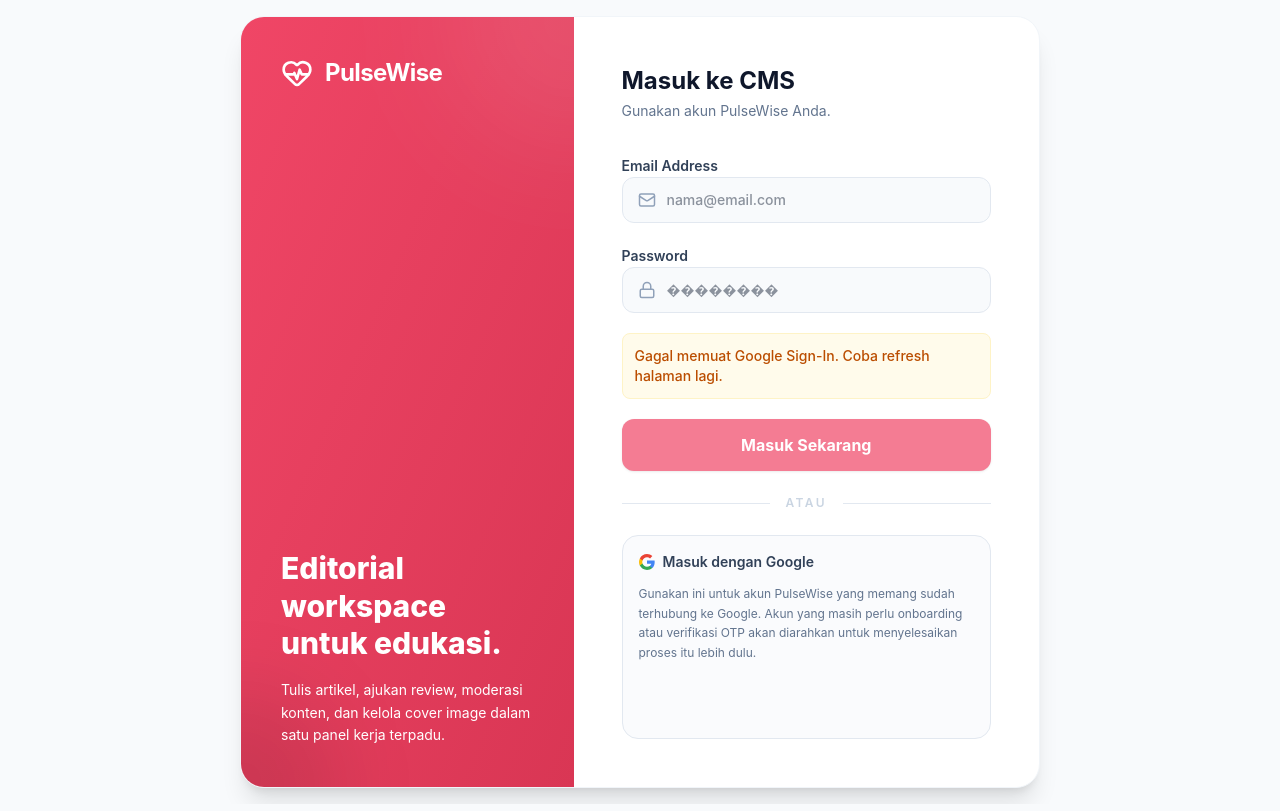
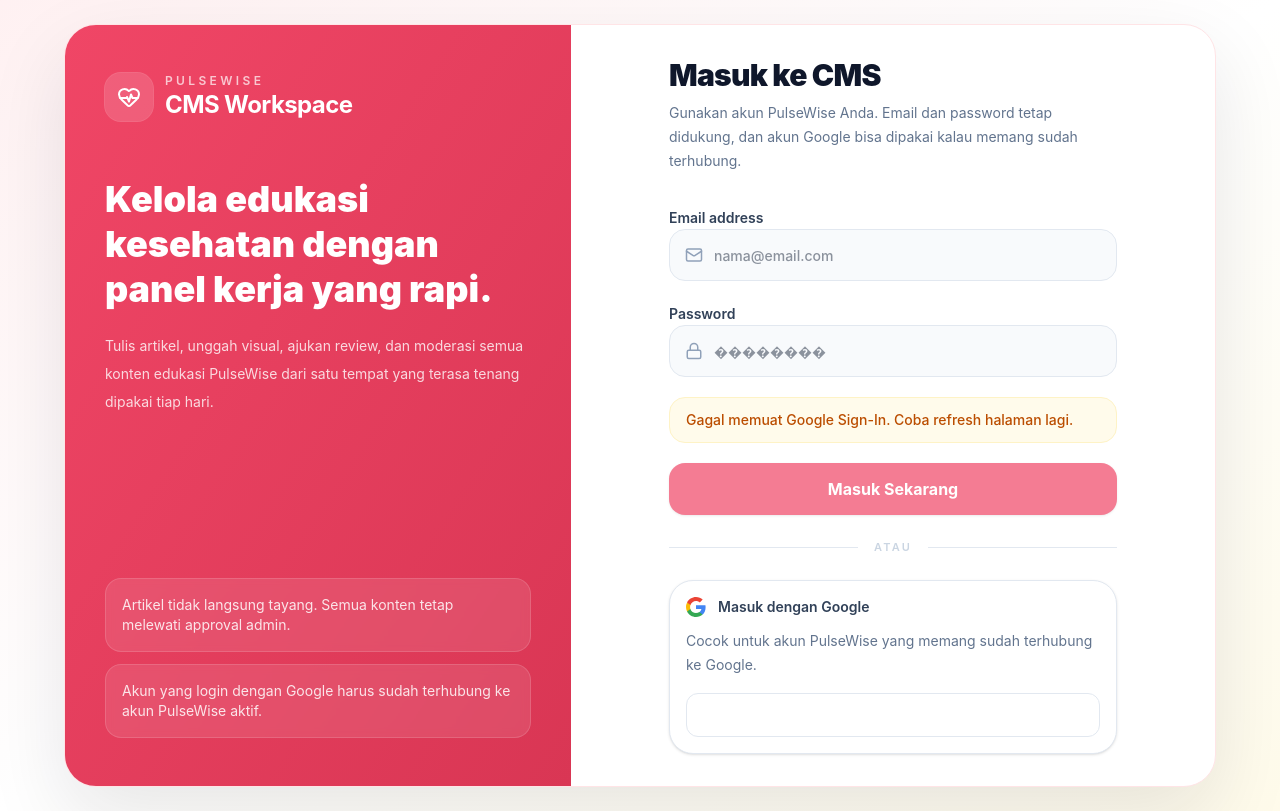
Before and after one commit to darrellv14/pulsewise-cms, a React (Vite) app: page /login in a window 1280 px wide. Built offline with nearby package versions, Linux system fonts and the light colour scheme; no server answers.

Commit message:
feat: polish cms login and google sign-in

```diff
--- a/src/pages/LoginPage.jsx
+++ b/src/pages/LoginPage.jsx
@@ -7,7 +7,7 @@
 
 function GoogleMark() {
   return (
-    <svg viewBox="0 0 18 18" aria-hidden="true" className="h-4 w-4 shrink-0">
+    <svg viewBox="0 0 18 18" aria-hidden="true" className="h-5 w-5 shrink-0">
       <path
         fill="#4285F4"
         d="M17.64 9.2045c0-.6382-.0573-1.2518-.1636-1.8409H9v3.4818h4.8436c-.2086 1.125-.8427 2.0782-1.7963 2.7164v2.2582h2.9086c1.7018-1.5668 2.6836-3.8741 2.6836-6.6155z"
@@ -106,10 +106,10 @@
     window.google.accounts.id.renderButton(googleButtonRef.current, {
       theme: 'outline',
       size: 'large',
-      text: 'continue_with',
-      shape: 'pill',
+      text: 'signin_with',
+      shape: 'rectangular',
       logo_alignment: 'left',
-      width: googleButtonRef.current.offsetWidth || 320
+      width: googleButtonRef.current.offsetWidth || 360
     });
     setGoogleReady(true);
   }, [handleGoogleCredential]);
@@ -147,34 +147,76 @@
   }
 
   return (
-    <div className="min-h-screen bg-slate-50 flex items-center justify-center p-4">
-      <div className="max-w-200 w-full bg-white rounded-3xl shadow-xl border border-slate-100 flex flex-col md:flex-row overflow-hidden">
-        <div className="md:w-5/12 bg-linear-to-br from-pulse to-pulse-dark p-10 text-white flex flex-col justify-between relative overflow-hidden">
-          <div className="relative z-10 flex items-center gap-3 mb-12">
-            <HeartPulse size={32} />
-            <h1 className="font-bold text-2xl tracking-tight">PulseWise</h1>
+    <div className="min-h-screen bg-linear-to-br from-rose-50 via-white to-amber-50 p-4 md:p-6">
+      <div className="mx-auto flex min-h-[calc(100vh-2rem)] max-w-6xl overflow-hidden rounded-[32px] border border-rose-100 bg-white shadow-[0_30px_80px_rgba(15,23,42,0.10)] md:min-h-[calc(100vh-3rem)]">
+        <div className="hidden w-[44%] flex-col justify-between bg-linear-to-br from-pulse to-pulse-dark px-10 py-12 text-white md:flex">
+          <div>
+            <div className="mb-14 flex items-center gap-3">
+              <div className="flex h-12 w-12 items-center justify-center rounded-2xl bg-white/14 ring-1 ring-white/20">
+                <HeartPulse size={24} />
               </div>
-          <div className="relative z-10">
-            <h2 className="text-3xl font-extrabold mb-4 leading-tight">
-              Editorial workspace untuk edukasi.
+              <div>
+                <p className="text-xs font-semibold uppercase tracking-[0.28em] text-white/70">
+                  PulseWise
+                </p>
+                <h1 className="text-2xl font-bold tracking-tight">
+                  CMS Workspace
+                </h1>
+              </div>
+            </div>
+            <div className="max-w-md space-y-5">
+              <h2 className="text-4xl font-black leading-tight">
+                Kelola edukasi kesehatan dengan panel kerja yang rapi.
               </h2>
-            <p className="text-pulse-100 text-sm leading-relaxed">
-              Tulis artikel, ajukan review, moderasi konten, dan kelola cover
-              image dalam satu panel kerja terpadu.
+              <p className="text-sm leading-7 text-white/80">
+                Tulis artikel, unggah visual, ajukan review, dan moderasi semua
+                konten edukasi PulseWise dari satu tempat yang terasa tenang
+                dipakai tiap hari.
               </p>
             </div>
-          <div className="absolute top-0 right-0 w-64 h-64 bg-white/10 rounded-full blur-3xl -translate-y-1/2 translate-x-1/2 pointer-events-none" />
-          <div className="absolute bottom-0 left-0 w-48 h-48 bg-black/10 rounded-full blur-2xl translate-y-1/2 -translate-x-1/2 pointer-events-none" />
           </div>
 
-        <div className="md:w-7/12 p-8 md:p-12">
-          <div className="max-w-sm mx-auto">
+          <div className="grid gap-3 text-sm text-white/85">
+            <div className="rounded-2xl border border-white/14 bg-white/10 px-4 py-4 backdrop-blur-xs">
+              Artikel tidak langsung tayang. Semua konten tetap melewati
+              approval admin.
+            </div>
+            <div className="rounded-2xl border border-white/14 bg-white/10 px-4 py-4 backdrop-blur-xs">
+              Akun yang login dengan Google harus sudah terhubung ke akun
+              PulseWise aktif.
+            </div>
+          </div>
+        </div>
+
+        <div className="flex flex-1 items-center justify-center px-5 py-8 sm:px-8 md:px-12">
+          <div className="w-full max-w-md">
+            <div className="mb-8 md:hidden">
+              <div className="mb-5 flex items-center gap-3">
+                <div className="flex h-11 w-11 items-center justify-center rounded-2xl bg-pulse text-white shadow-sm">
+                  <HeartPulse size={20} />
+                </div>
+                <div>
+                  <p className="text-xs font-semibold uppercase tracking-[0.24em] text-pulse/70">
+                    PulseWise
+                  </p>
+                  <h1 className="text-xl font-bold text-slate-900">
+                    CMS Workspace
+                  </h1>
+                </div>
+              </div>
+              <p className="text-sm leading-6 text-slate-500">
+                Masuk untuk menulis, mengelola, dan meninjau artikel edukasi
+                PulseWise.
+              </p>
+            </div>
+
             <div className="mb-8">
-              <h3 className="text-2xl font-bold text-slate-900">
+              <h2 className="text-3xl font-black tracking-tight text-slate-900">
                 Masuk ke CMS
-              </h3>
-              <p className="text-slate-500 text-sm mt-1">
-                Gunakan akun PulseWise Anda.
+              </h2>
+              <p className="mt-2 text-sm leading-6 text-slate-500">
+                Gunakan akun PulseWise Anda. Email dan password tetap didukung,
+                dan akun Google bisa dipakai kalau memang sudah terhubung.
               </p>
             </div>
 
@@ -201,9 +243,9 @@
                 }
               }}
             >
-              <div className="space-y-1.5">
+              <div className="space-y-2">
                 <label className="text-sm font-semibold text-slate-700">
-                  Email Address
+                  Email address
                 </label>
                 <div className="relative">
                   <Mail
@@ -216,12 +258,12 @@
                     type="email"
                     required
                     placeholder="nama@email.com"
-                    className="w-full bg-slate-50 border border-slate-200 focus:border-pulse/30 focus:ring-4 focus:ring-pulse/10 rounded-xl pl-11 pr-4 py-3 text-sm font-medium text-slate-800 transition-all outline-none"
+                    className="h-13 w-full rounded-2xl border border-slate-200 bg-slate-50 pl-11 pr-4 text-sm font-medium text-slate-800 outline-none transition focus:border-pulse/35 focus:bg-white focus:ring-4 focus:ring-pulse/10"
                   />
                 </div>
               </div>
 
-              <div className="space-y-1.5">
+              <div className="space-y-2">
                 <label className="text-sm font-semibold text-slate-700">
                   Password
                 </label>
@@ -236,7 +278,7 @@
                     type="password"
                     required
                     placeholder="��������"
-                    className="w-full bg-slate-50 border border-slate-200 focus:border-pulse/30 focus:ring-4 focus:ring-pulse/10 rounded-xl pl-11 pr-4 py-3 text-sm font-medium text-slate-800 transition-all outline-none"
+                    className="h-13 w-full rounded-2xl border border-slate-200 bg-slate-50 pl-11 pr-4 text-sm font-medium text-slate-800 outline-none transition focus:border-pulse/35 focus:bg-white focus:ring-4 focus:ring-pulse/10"
                   />
                 </div>
               </div>
@@ -244,12 +286,12 @@
               {(error || googleError) && (
                 <div className="space-y-2">
                   {error && (
-                    <div className="p-3 bg-red-50 border border-red-100 rounded-lg text-sm text-red-600 font-medium">
+                    <div className="rounded-2xl border border-red-100 bg-red-50 px-4 py-3 text-sm font-medium text-red-600">
                       {error}
                     </div>
                   )}
                   {googleError && (
-                    <div className="p-3 bg-amber-50 border border-amber-100 rounded-lg text-sm text-amber-700 font-medium">
+                    <div className="rounded-2xl border border-amber-100 bg-amber-50 px-4 py-3 text-sm font-medium text-amber-700">
                       {googleError}
                     </div>
                   )}
@@ -259,7 +301,7 @@
               <button
                 type="submit"
                 disabled={submitting || googleSubmitting || !email || !password}
-                className="w-full bg-pulse hover:bg-pulse-dark text-white font-bold py-3.5 rounded-xl transition-colors shadow-sm disabled:opacity-70 disabled:cursor-not-allowed flex items-center justify-center gap-2 mt-4"
+                className="flex h-13 w-full items-center justify-center gap-2 rounded-2xl bg-pulse font-bold text-white shadow-sm transition hover:bg-pulse-dark disabled:cursor-not-allowed disabled:opacity-70"
               >
                 {submitting ? (
                   <>
@@ -271,26 +313,24 @@
               </button>
             </form>
 
-            <div className="my-6 flex items-center gap-4 text-xs font-semibold uppercase tracking-[0.2em] text-slate-300">
+            <div className="my-6 flex items-center gap-4 text-[11px] font-semibold uppercase tracking-[0.2em] text-slate-300">
               <span className="h-px flex-1 bg-slate-200" />
               <span>atau</span>
               <span className="h-px flex-1 bg-slate-200" />
             </div>
 
-            <div className="space-y-3">
-              <div className="rounded-2xl border border-slate-200 bg-slate-50/70 p-4">
-                <div className="mb-3 flex items-center gap-2 text-sm font-semibold text-slate-700">
+            <div className="rounded-[24px] border border-slate-200 bg-white p-4 shadow-sm">
+              <div className="mb-3 flex items-center gap-3 text-sm font-semibold text-slate-700">
                 <GoogleMark />
                 <span>Masuk dengan Google</span>
               </div>
-                <p className="mb-4 text-xs leading-relaxed text-slate-500">
-                  Gunakan ini untuk akun PulseWise yang memang sudah terhubung
-                  ke Google. Akun yang masih perlu onboarding atau verifikasi
-                  OTP akan diarahkan untuk menyelesaikan proses itu lebih dulu.
+              <p className="mb-4 text-sm leading-6 text-slate-500">
+                Cocok untuk akun PulseWise yang memang sudah terhubung ke
+                Google.
               </p>
               <div
                 ref={googleButtonRef}
-                  className="min-h-11 w-full overflow-hidden rounded-full"
+                className="min-h-[44px] w-full overflow-hidden rounded-xl border border-slate-200 bg-white"
               />
               {!googleReady && !googleError && (
                 <div className="mt-3 flex items-center gap-2 text-xs font-medium text-slate-400">
@@ -309,6 +349,5 @@
         </div>
       </div>
     </div>
-    </div>
   );
 }
```
Lines whose indentation alone changed are shown as unchanged.
